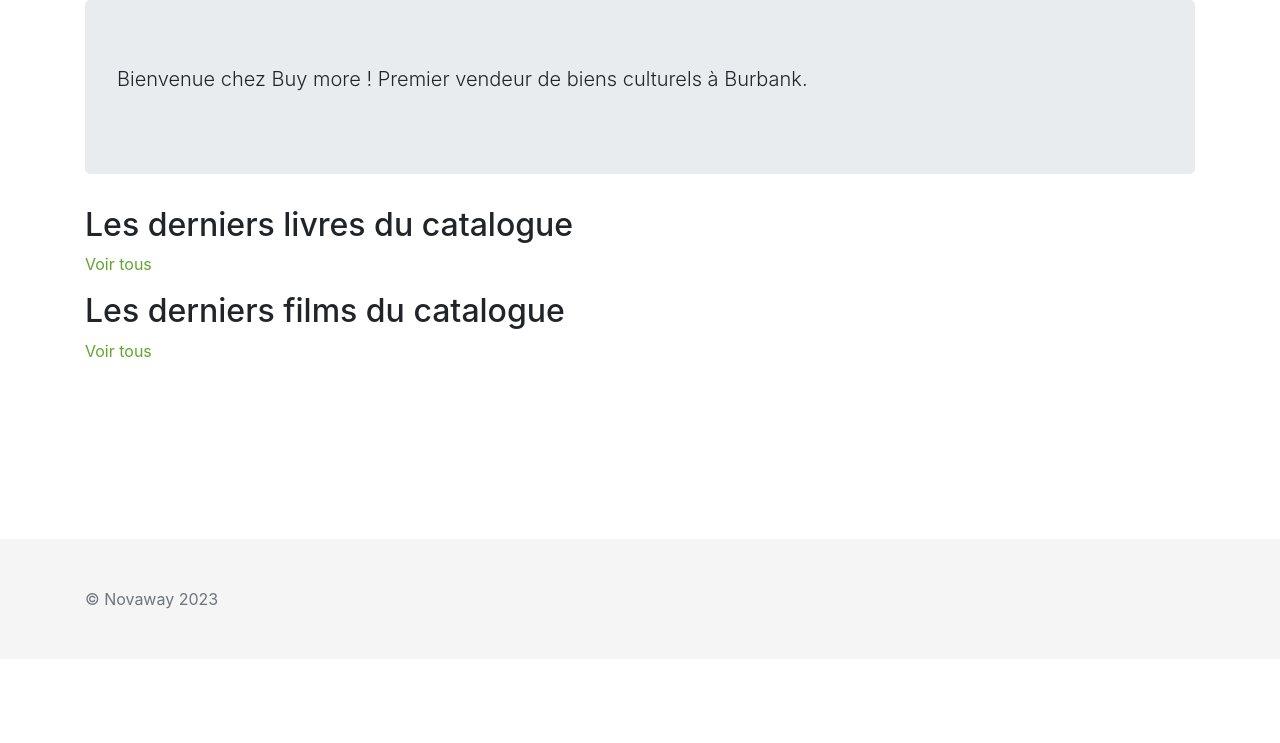
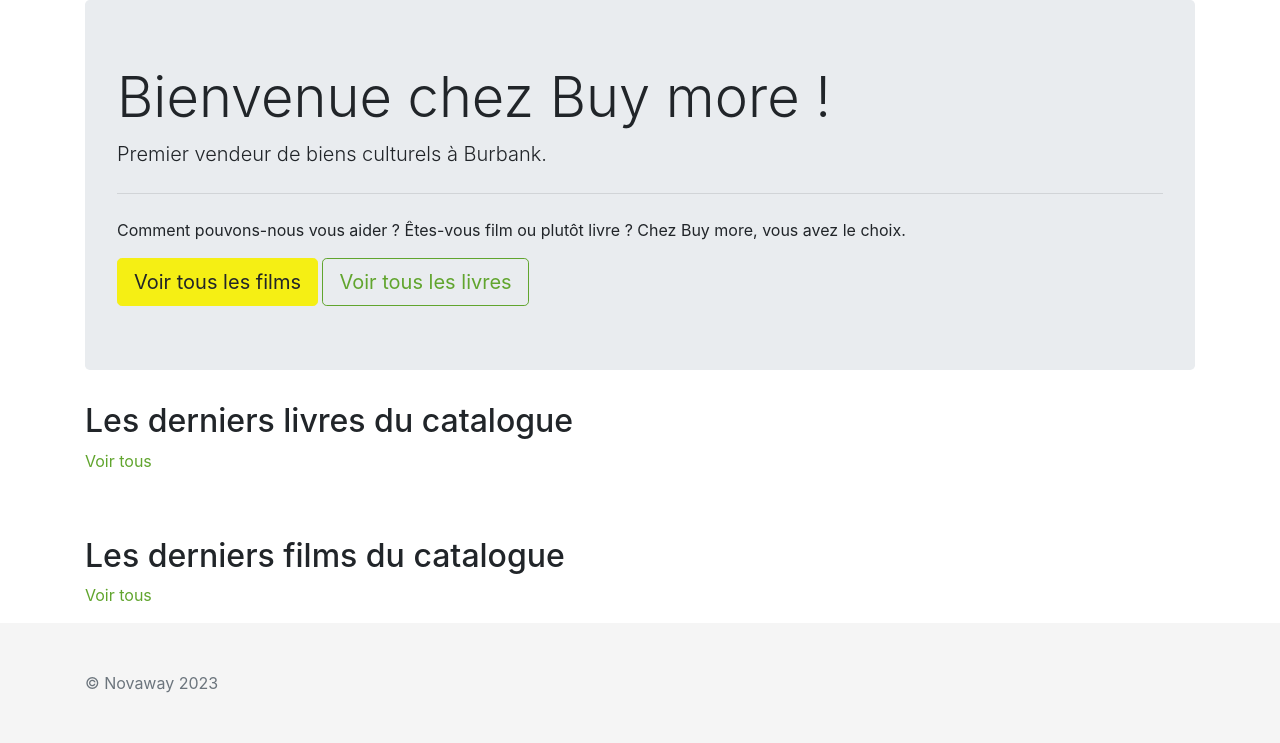
Before and after one commit to codascii/test-technique-novaway, a Symfony app: template templates/default/index.html.twig in a window 1280 px wide. Shown: the part 141-884 px from the top of the page. Before the commit the page ends 750 px from the top, so only its background shows below. Run offline with Twig, Linux system fonts and the light colour scheme; the template is opened without the code that fills it, so the values that code supplies are empty; style sheets or scripts are compiled from the project's sources; some libraries are stand-ins or nearby versions.

Commit message:
Stylisation de la page d'accueil

```diff
--- a/templates/default/index.html.twig
+++ b/templates/default/index.html.twig
@@ -2,30 +2,39 @@
 
 {% block body %}
     <div class="jumbotron">
-        <p class="lead">Bienvenue chez Buy more ! Premier vendeur de biens culturels à Burbank.</p>
+        <h1 class="display-4">Bienvenue chez Buy more !</h1>
+        <p class="lead"> Premier vendeur de biens culturels à Burbank.</p>
+        <hr class="my-4">
+        <p>Comment pouvons-nous vous aider ? Êtes-vous film ou plutôt livre ? Chez Buy more, vous avez le choix.</p>
+        <a class="btn btn-secondary btn-lg" href="{{ path('movie_list') }}" role="button">Voir tous les films</a>
+        <a class="btn btn-outline-primary btn-lg" href="{{ path('book_list') }}" role="button">Voir tous les livres</a>
     </div>
 
     <h2>Les derniers livres du catalogue</h2>
     <p><a href="{{ path('book_list') }}">Voir tous</a></p>
-    <div class="row">
+    <div class="row mb-5">
         {% for book in lastBooks %}
-            <div class="col-lg-3 media-book-bloc">
+            <div class="col-lg-3 p-1">
+                <div class="media-bloc media-book-bloc p-3">
                     <h3><a href="{{ path('book_detail', { id : book.id }) }}">{{ book.title }}</a></h3>
                     <h4>{{ book.author.firstname }} {{ book.author.lastname }}</h4>
                     <p>{{ book.price }} €</p>
+                </div>
             </div>
         {% endfor %}
     </div>
 
     <h2>Les derniers films du catalogue</h2>
     <p><a href="{{ path('movie_list') }}">Voir tous</a></p>
-    <div class="row">
+    <div class="row d-flex">
         {% for movie in lastMovies %}
-            <div class="col-lg-3 {{ movie.media == 'DVD' ? 'media-dvd-bloc' : 'media-bluray-bloc' }}">
+            <div class="col-lg-3 p-1">
+                <div class="p-3 media-bloc {{ movie.media == 'DVD' ? 'media-dvd-bloc' : 'media-bluray-bloc' }}">
                     <h3><a href="{{ path('movie_detail', { id : movie.id }) }}">{{ movie.title }}</a></h3>
                     <h4>{{ movie.director.firstname }} {{ movie.director.lastname }}</h4>
                     <p>{{ movie.price }} €</p>
                 </div>
+            </div>
         {% endfor %}
     </div>
 {% endblock %}
```
Lines whose indentation alone changed are shown as unchanged.
